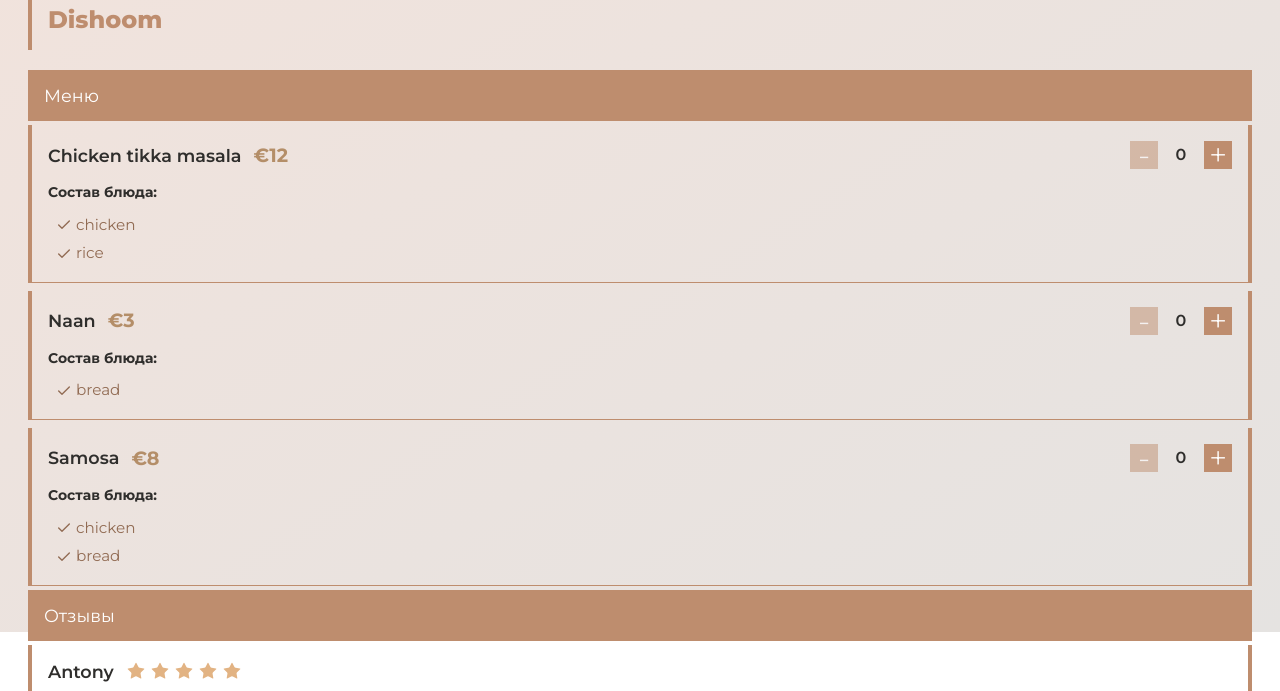
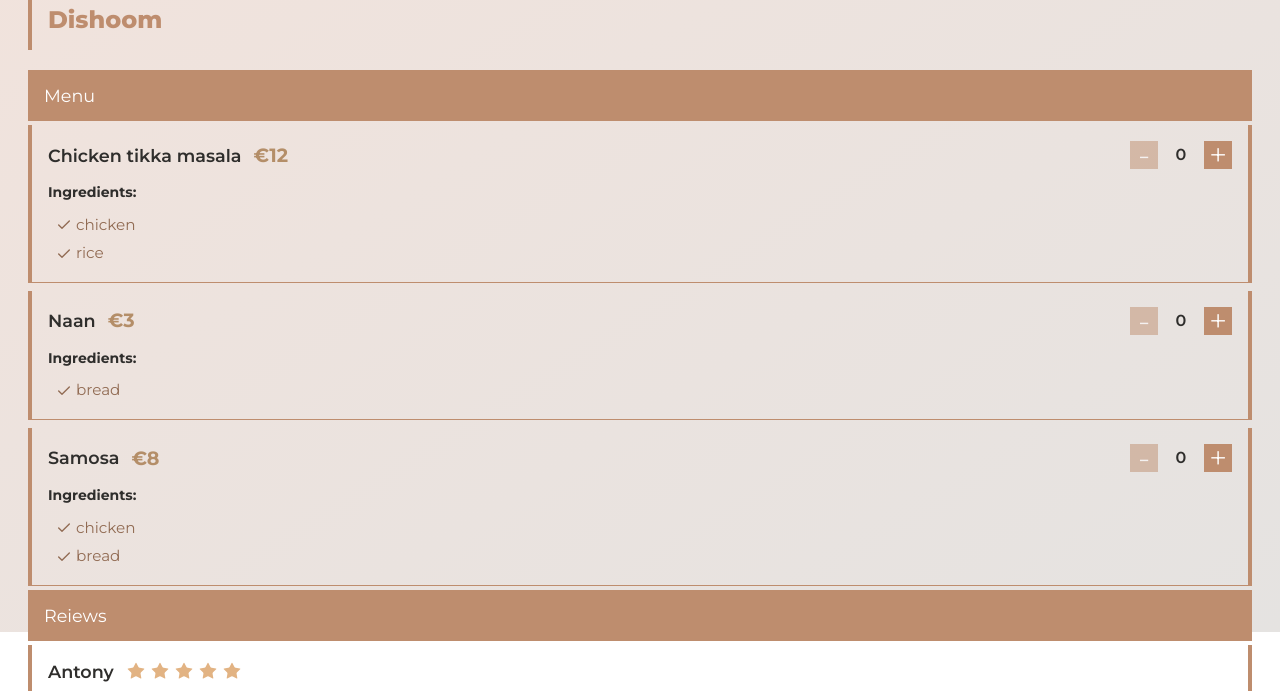
Before and after one commit to CyberCommander94/react-js-course-2025, a React (Vite) app: page / in a window 1280 px wide. Shown: the part 168-859 px from the top of the page. Built offline with nearby package versions, Linux system fonts and the light colour scheme.

Commit message:
fix: ui issues

```diff
--- a/src/components/restaurants-tabs/menu-item-card/index.tsx
+++ b/src/components/restaurants-tabs/menu-item-card/index.tsx
@@ -18,7 +18,7 @@ export const MenuItemCard: FC<Props> = ({ menuItem }) => {
         </CardTitleWrapper>
         <ItemsCounter />
       </CardHeader>
-      <IngredientsListTitle>Состав блюда:</IngredientsListTitle>
+      <IngredientsListTitle>Ingredients:</IngredientsListTitle>
       <IngredientsList>
         {menuItem.ingredients.map((ingredient, index) => (
           <IngredientItem key={index}>
--- a/src/components/restaurants-tabs/tabs-content/index.tsx
+++ b/src/components/restaurants-tabs/tabs-content/index.tsx
@@ -13,7 +13,7 @@ export const TabsContent: FC<Props> = ({ restaurant }) => {
   return (
     <div>
       <RestaurantName>{restaurant.name}</RestaurantName>
-      <SectionTitle>Меню</SectionTitle>
+      <SectionTitle>Menu</SectionTitle>
       {restaurant?.menu?.length ? (
         <RestaurantDataGrid>
           {restaurant.menu.map((menuItem) => (
@@ -21,9 +21,9 @@ export const TabsContent: FC<Props> = ({ restaurant }) => {
           ))}
         </RestaurantDataGrid>
       ) : (
-        <NoContentMessage>Список блюд в меню пуст</NoContentMessage>
+        <NoContentMessage>Menu is empty</NoContentMessage>
       )}
-      <SectionTitle>Отзывы</SectionTitle>
+      <SectionTitle>Reiews</SectionTitle>
       {restaurant?.reviews?.length ? (
         <RestaurantDataGrid>
           {restaurant.reviews.map((review) => (
@@ -31,7 +31,7 @@ export const TabsContent: FC<Props> = ({ restaurant }) => {
           ))}
         </RestaurantDataGrid>
       ) : (
-        <NoContentMessage>Список отзывов пуст</NoContentMessage>
+        <NoContentMessage>No reviews</NoContentMessage>
       )}
     </div>
   );
```
